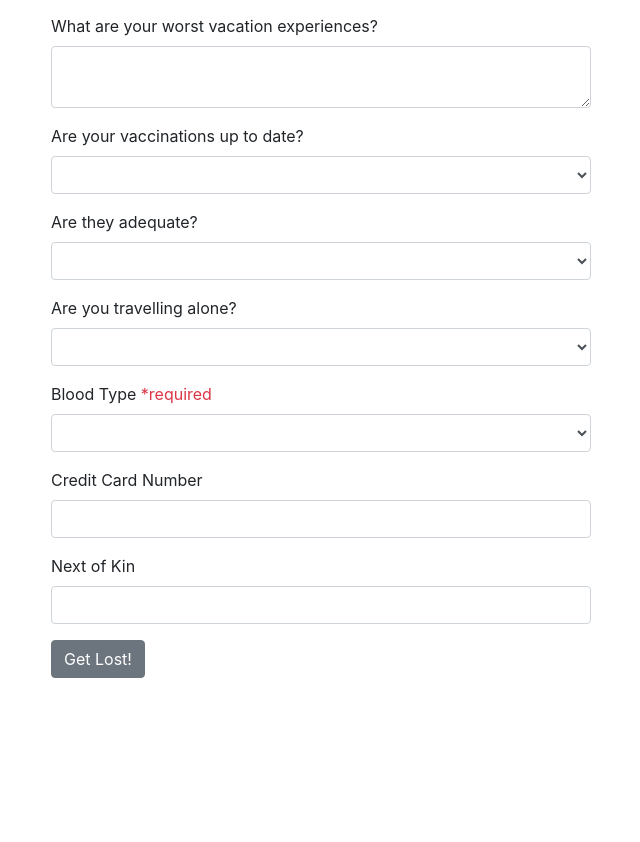
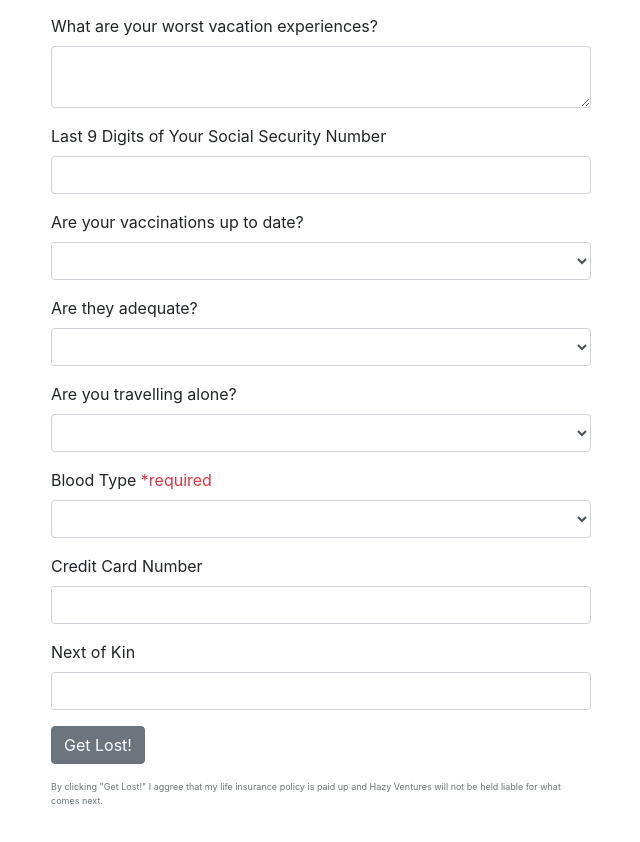
Before and after one commit to cdanielsen/hazy-ventures, a React (Create React App) app: page / in a window 1280 px wide. Shown: the part 1746-2588 px from the top of the page, without its empty margins (319-959 px from the left). Built offline with nearby package versions, Linux system fonts and the light colour scheme.

Commit message:
Add SSN field

```diff
--- a/src/Components/Questionaire.js
+++ b/src/Components/Questionaire.js
@@ -51,6 +51,11 @@ export default class Questionare extends Component {
                 </FormGroup>
 
                 <FormGroup>
+                  <Label for="ssn">Last 9 Digits of Your Social Security Number</Label>
+                  <Input name="ssn" id="ssn" />
+                </FormGroup>
+
+                <FormGroup>
                   <Label for="vaccinations">Are your vaccinations up to date?</Label>
                   <Input type="select" name="select" id="vaccinations">
                     <option></option>
@@ -101,7 +106,8 @@ export default class Questionare extends Component {
                   <Input name="kin" id="name" />
                 </FormGroup>
 
-                <Button className="primary" onClick={ this.handleSubmit }>Get Lost!</Button>
+                <Button style={{ marginBottom: '1em' }} className="primary" onClick={ this.handleSubmit }>Get Lost!</Button>
+                <p style={{ fontSize: 9 }} className="text-muted">By clicking "Get Lost!" I aggree that my life insurance policy is paid up and Hazy Ventures will not be held liable for what comes next.</p>
               </Form>
             </Col>
           </Row>
```
